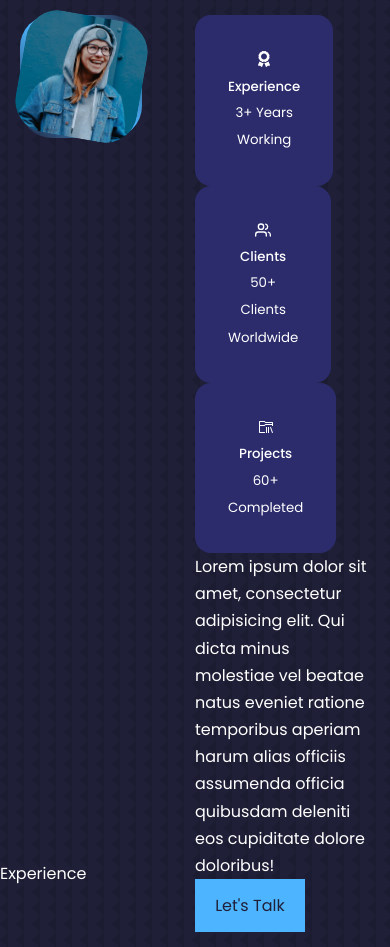
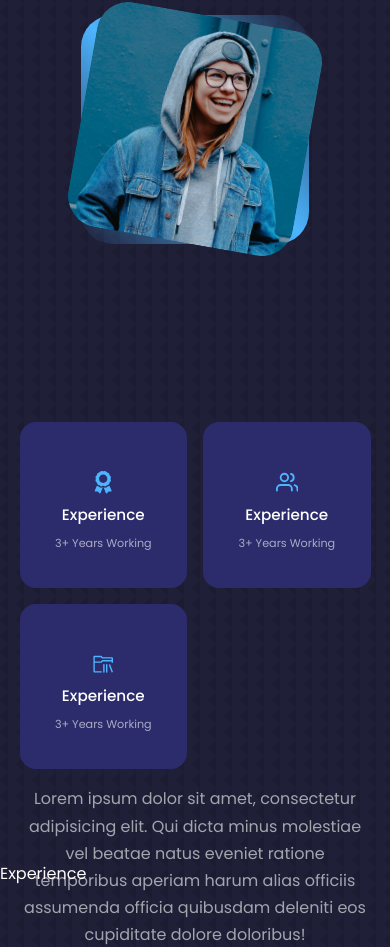
Before and after one commit to EngrAminullah/my-portfolio, a React (Create React App) app: page / in a window 390 px wide. Shown: the part 1020-1967 px from the top of the page. Built offline with nearby package versions, Linux system fonts and the light colour scheme.

Commit message:
responsive about component

```diff
--- a/src/components/about/About.jsx
+++ b/src/components/about/About.jsx
@@ -24,21 +24,18 @@
               <h5>Experience</h5>
               <small>3+ Years Working</small>
             </article>
-          </div>
-          <div className="about__cards">
             <article className="about__card">
               <FiUsers className="about__icon" />
-              <h5>Clients</h5>
-              <small>50+ Clients Worldwide</small>
+              <h5>Experience</h5>
+              <small>3+ Years Working</small>
+            </article>
+            <article className="about__card">
+              <VscFolderLibrary className="about__icon" />
+              <h5>Experience</h5>
+              <small>3+ Years Working</small>
             </article>
           </div>
-          <div className="about__cards">
-            <article className="about__card">
-              <VscFolderLibrary className="about__icon" />
-              <h5>Projects</h5>
-              <small>60+ Completed</small>
-            </article>
-          </div>
+
           <p>
             Lorem ipsum dolor sit amet, consectetur adipisicing elit. Qui dicta
             minus molestiae vel beatae natus eveniet ratione temporibus aperiam
--- a/src/components/about/about.css
+++ b/src/components/about/about.css
@@ -39,4 +39,60 @@
     border-radius: 1rem;
     padding: 2rem;
     text-align: center;
+    transition: var(--transition);
 }
+.about__card:hover{
+    background: transparent;
+    border-color: var(--color-primary-variant);
+    cursor: default;
+}
+.about__icon{
+    color: var(--color-primary);
+    font-size: 1.4rem;
+    margin-top: 1rem;
+}
+.about__card h5 {
+    font-size: 0.95rem;
+}
+.about__card small {
+    font-size: 0.7rem;
+    color: var(--color-light);
+}
+.about__content p {
+    margin: 2rem 0 2.6rem;
+    color: var(--color-light);
+}
+
+/*=============== Media Queries(Medium devices)=========== */
+
+@media screen and (max-width: 1024px) {
+    .about__container {
+        grid-template-columns: 1fr;
+    }
+    .about__me{
+        width: 50%;
+        margin: 2rem auto 4rem;
+    }
+    .about__content p {
+        margin: 1rem 0 1.5rem;
+    }
+    }
+
+    /* ============ Media Queries (small devices)=========== */
+
+    @media screen and (max-width: 600px) {
+        .about__me{
+            width: 65%;
+            margin: 0 auto 3rem;
+        }
+        .about__cards {
+            grid-template-columns: 1fr 1fr;
+            gap: 1rem;
+        }
+        .about__content {
+            text-align: center;
+        }
+        .about__content p {
+            margin: 1rem 0;
+        }
+    }
```
